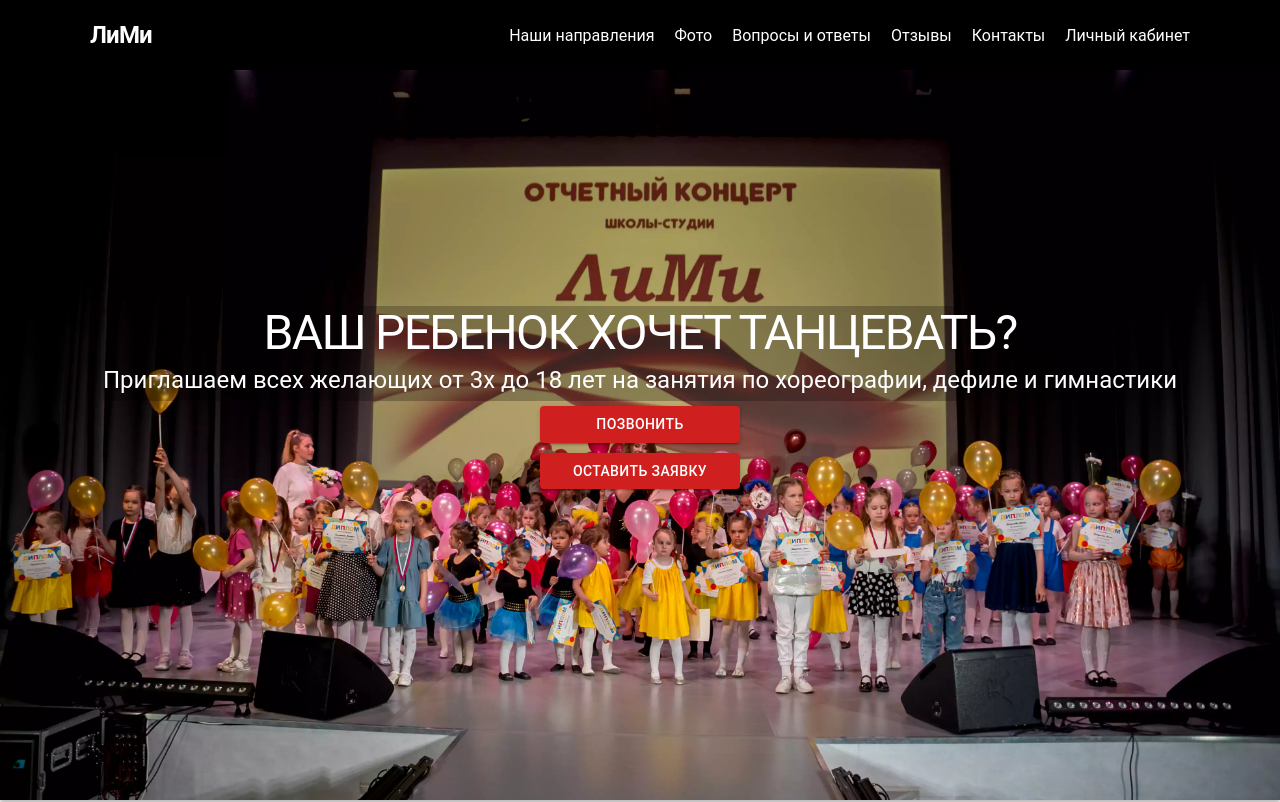
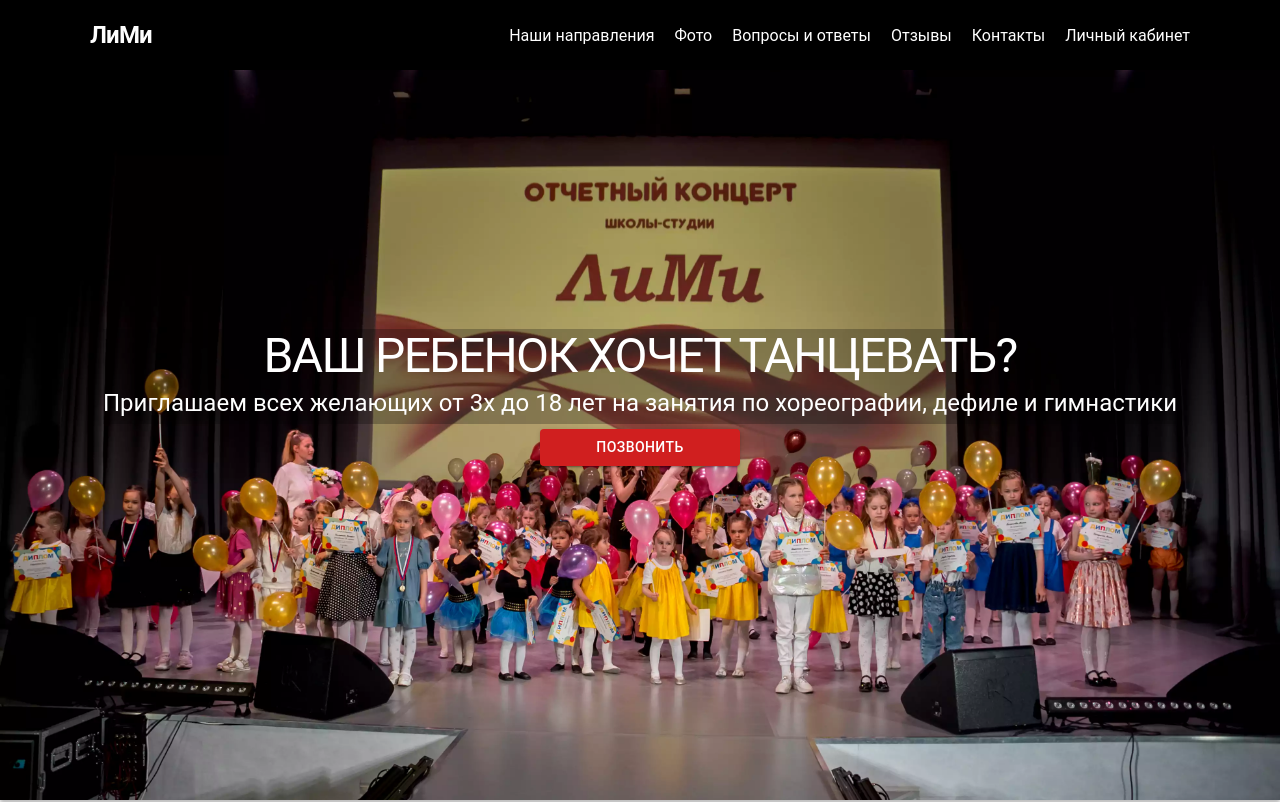
Before and after one commit to retrosexyal/next-app, a Next.js app: page / in a window 1280 px wide. Shown: the top 802 px of the page. Built offline with nearby package versions, Linux system fonts and the light colour scheme.

Commit message:
feat: commit send message

```diff
--- a/components/main/index.tsx
+++ b/components/main/index.tsx
@@ -65,13 +65,13 @@ const Main = () => {
             >
               {!isPressed ? "ПОЗВОНИТЬ" : "+375(29)199-92-31"}
             </Button>
-            <Button
+            {/* <Button
               variant="contained"
               className={styles.btn}
               onClick={openForm}
             >
               ОСТАВИТЬ ЗАЯВКУ
-            </Button>
+            </Button> */}
           </div>
         </div>
         <>
--- a/container/contact/index.tsx
+++ b/container/contact/index.tsx
@@ -32,9 +32,9 @@ export const Contact = () => {
         <Button variant="contained" className={style.btn} onClick={makeCall}>
           {!isPressed ? "ПОЗВОНИТЬ" : "+375(29)199-92-31"}
         </Button>
-        <Button variant="contained" className={style.btn} onClick={openForm}>
+        {/* <Button variant="contained" className={style.btn} onClick={openForm}>
           ОСТАВИТЬ ЗАЯВКУ
-        </Button>
+        </Button> */}
         <>
           {isFormOpen && (
             <Popup onClick={openForm}>
```
